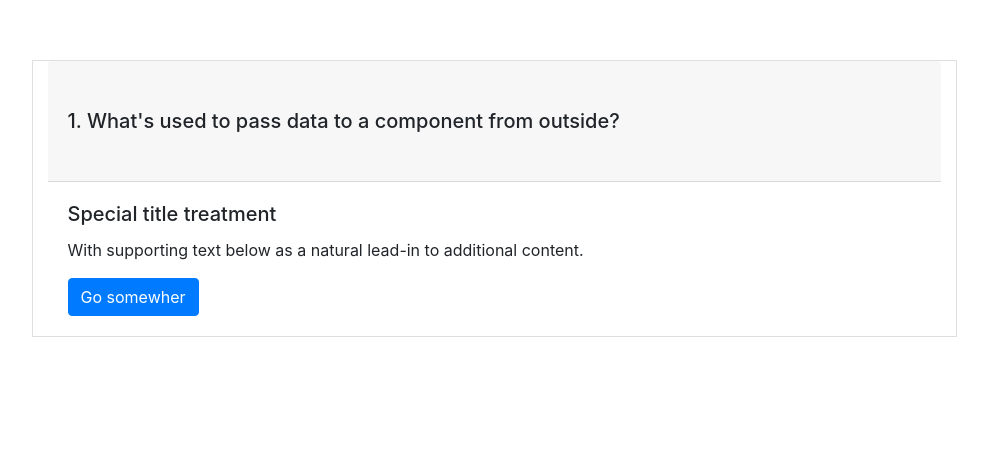
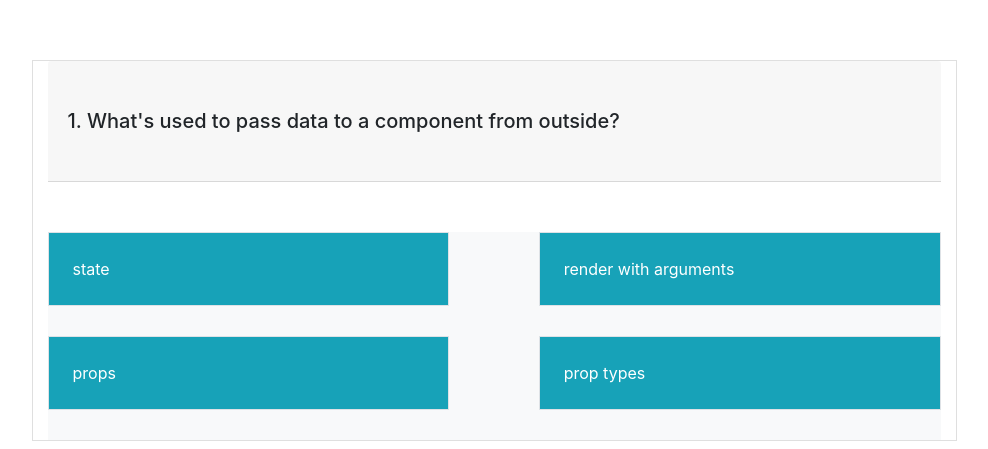
Before and after one commit to Sushmitha-93/React-QuizApp, a React (Create React App) app: page / in a window 1280 px wide. Shown: the part 107-556 px from the top of the page, without its empty margins (146-1134 px from the left). Built offline with nearby package versions, Linux system fonts and the light colour scheme.

Commit message:
Updated UI,Added Option component

```diff
--- a/src/App.css
+++ b/src/App.css
@@ -8,3 +8,13 @@
   padding-top: 3rem;
   padding-bottom: 3rem;
 }
+.flex-container {
+  width: 100%;
+  margin-top: 50px;
+  justify-content: space-between; /* Spreads the options to end of the box*/
+}
+.option {
+  width: 45%;
+  margin-bottom: 30px;
+  cursor: pointer;
+}
--- a/src/App.js
+++ b/src/App.js
@@ -1,6 +1,7 @@
 import React, { Component } from "react";
 //import "./App.css";
 import data from "./data/quiz";
+import Options from "./components/options";
 
 //replacing sfc with class component
 class App extends Component {
@@ -8,34 +9,40 @@ class App extends Component {
     question: "",
     options: [],
     answer: 0,
+    totalQues: data.length,
+    score: 0,
     qn: 0 //current question number
   };
 
-  componentDidMount() {
+  setNextQuesData() {
     const { qn } = this.state;
     this.setState({
       question: data[qn].question,
       options: [...data[qn].options],
-      answer: data[qn].answer
+      answer: data[qn].answer,
+      qn: qn + 1
     });
+  }
+
+  componentDidMount() {
+    this.setNextQuesData(this.state.qn);
+  }
+
+  increaseScore() {
+    this.setState({ score: this.state.score + 1 });
+  }
+
+  handleOnClick(option) {
+    console.log(option);
   }
   render() {
     return (
       <div className="container">
         <div className="card col-md-10 offset-md-1 vertical-center">
           <h5 className="card-header">
-            {this.state.qn + 1}. {this.state.question}
+            {this.state.qn}. {this.state.question}
           </h5>
-          <div className="card-body">
-            <h5 className="card-title">Special title treatment</h5>
-            <p className="card-text">
-              With supporting text below as a natural lead-in to additional
-              content.
-            </p>
-            <a href="#" class="btn btn-primary">
-              Go somewher
-            </a>
-          </div>
+          <Options options={this.state.options} onClick={this.handleOnClick} />
         </div>
       </div>
     );
--- /dev/null
+++ b/src/components/options.jsx
@@ -0,0 +1,46 @@
+import React from "react";
+
+const Options = props => {
+  const { options } = props; //dont use "this.props" in functions, use "props"
+
+  return (
+    <React-Fragment>
+      <div className="flex-container d-flex flex-wrap bg-light text-white">
+        <div
+          onClick={() => {
+            props.onClick(0);
+          }}
+          className="p-4 bg-info border option"
+        >
+          {options[0]}
+        </div>
+        <div
+          onClick={() => {
+            props.onClick(1);
+          }}
+          className="p-4 bg-info border option"
+        >
+          {options[1]}
+        </div>
+        <div
+          onClick={() => {
+            props.onClick(2);
+          }}
+          className="p-4 bg-info border option"
+        >
+          {options[2]}
+        </div>
+        <div
+          onClick={() => {
+            props.onClick(3);
+          }}
+          className="p-4 bg-info border option"
+        >
+          {options[3]}
+        </div>
+      </div>
+    </React-Fragment>
+  );
+};
+
+export default Options;
```
